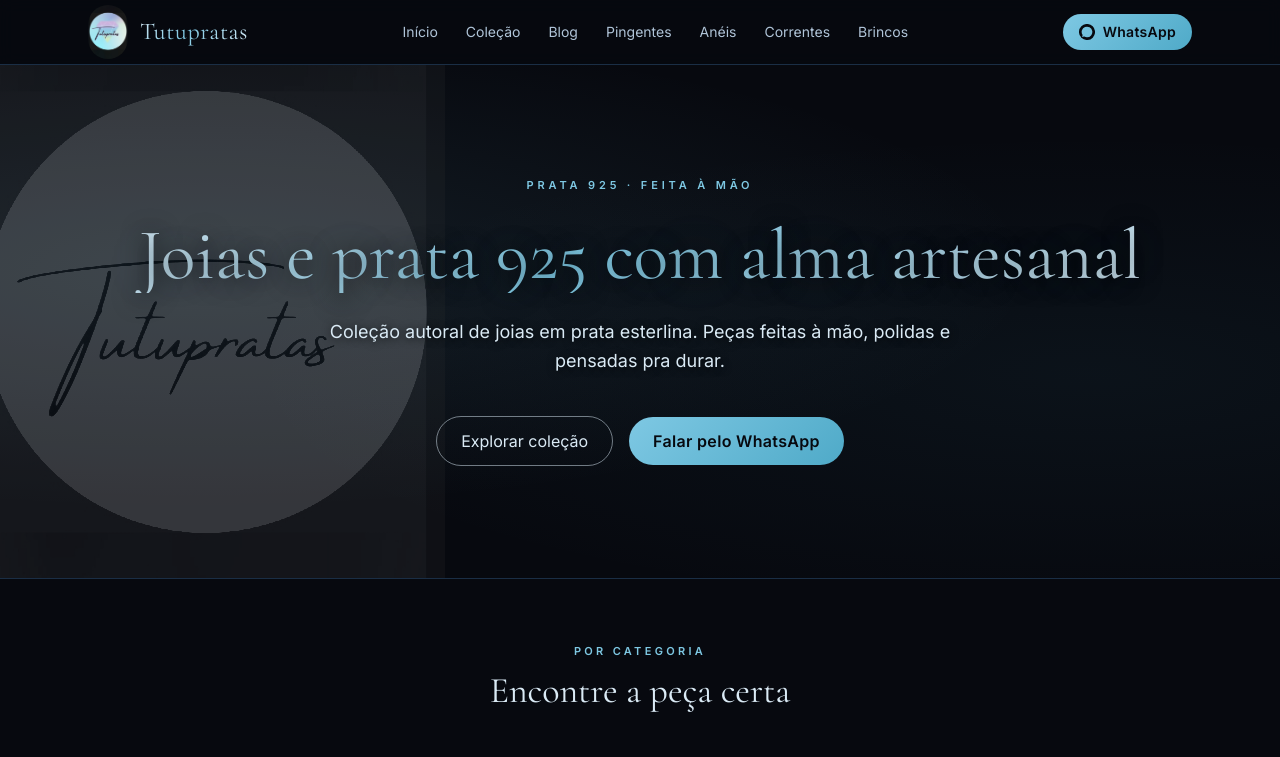
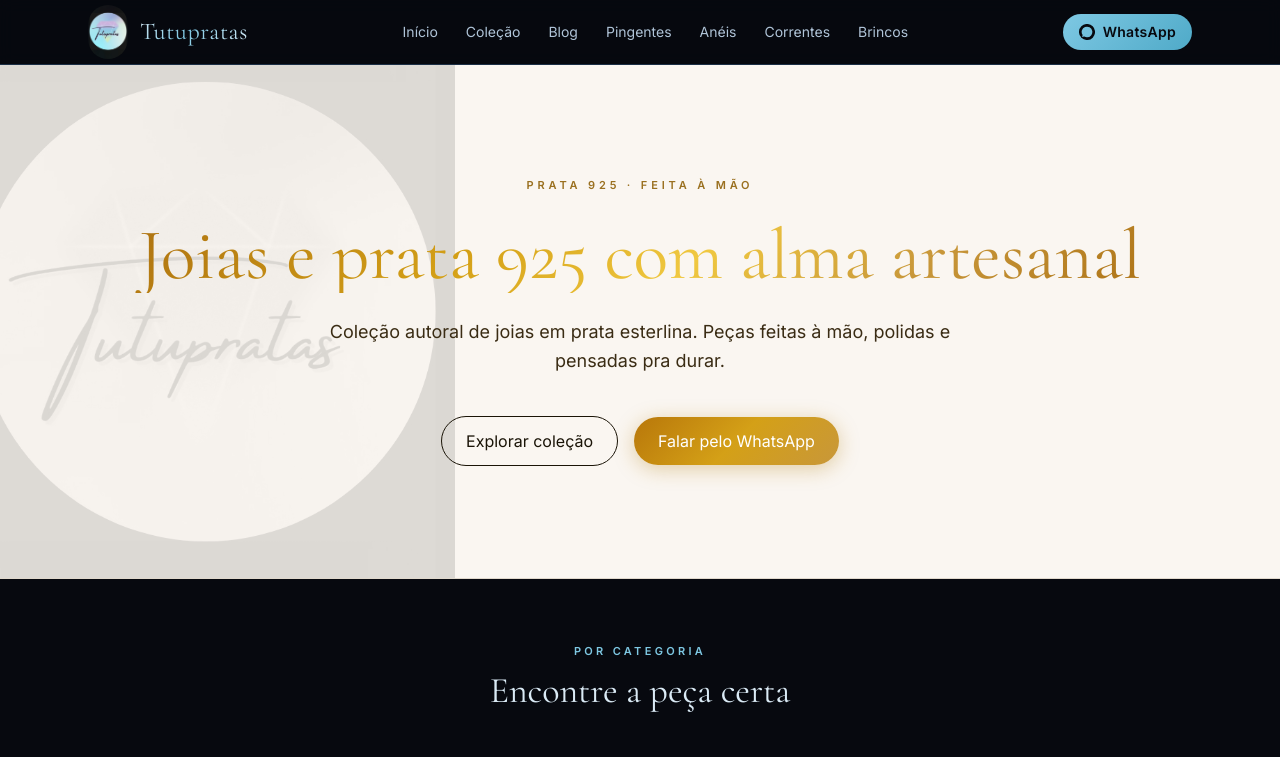
Before and after one commit to mmcarvalhodev/reponova-preview, a Next.js app: page / in a window 1280 px wide. Shown: the top 757 px of the page. Built offline with nearby package versions, Linux system fonts and the light colour scheme.

Commit message:
feat(hero): fundo claro creme + titulo dourado + logo borda preta via mix-blend-mode

```diff
--- a/components/Hero.tsx
+++ b/components/Hero.tsx
@@ -3,8 +3,11 @@
 
 export default function Hero() {
   return (
-    <section className="hero-grad border-b border-default relative overflow-hidden">
-      {/* Logo marca d'água — à esquerda, mais acesa */}
+    <section
+      className="relative overflow-hidden border-b"
+      style={{ background: "#faf6f1", borderColor: "#e0d8cc" }}
+    >
+      {/* Logo marca d'água — mix-blend-mode:multiply: fundo branco some, só o traço preto fica */}
       <div
         aria-hidden="true"
         className="pointer-events-none select-none absolute"
@@ -12,50 +15,57 @@
           top: "50%",
           left: "16%",
           transform: "translate(-50%, -50%)",
-          opacity: 0.18,
-          filter: "grayscale(100%) brightness(3.5)",
+          opacity: 0.13,
+          filter: "grayscale(100%)",
+          mixBlendMode: "multiply",
         }}
       >
         <Image
           src="/logo.jpeg"
           alt=""
-          width={480}
-          height={480}
+          width={500}
+          height={500}
           priority
           className="object-contain"
         />
       </div>
 
       <div className="relative z-10 max-w-6xl mx-auto px-6 py-20 md:py-28 text-center">
+        {/* Eyebrow */}
         <div
           className="text-[11px] font-semibold uppercase tracking-[0.35em] mb-6"
-          style={{ color: "var(--champagne)" }}
+          style={{ color: "#9a7020" }}
         >
           Prata 925 · Feita à mão
         </div>
 
+        {/* Título com gradiente dourado */}
         <h1
-          className="font-serif text-5xl md:text-7xl leading-[1.05] mb-6 silver-gradient"
-          style={{ textShadow: "0 2px 24px rgba(0,0,0,0.9), 0 0 60px rgba(126,200,227,0.15)" }}
+          className="font-serif text-5xl md:text-7xl leading-[1.05] mb-6"
+          style={{
+            background: "linear-gradient(135deg, #a86c10 0%, #d4a017 35%, #f0c840 55%, #c8973a 75%, #a86c10 100%)",
+            WebkitBackgroundClip: "text",
+            backgroundClip: "text",
+            color: "transparent",
+          }}
         >
           {site.tagline}
         </h1>
 
+        {/* Subtítulo */}
         <p
           className="text-lg max-w-2xl mx-auto mb-10 leading-relaxed"
-          style={{
-            color: "var(--silver-bright)",
-            textShadow: "0 1px 8px rgba(0,0,0,0.8)",
-          }}
+          style={{ color: "#3a2c14" }}
         >
           {site.description}
         </p>
 
+        {/* CTAs */}
         <div className="flex flex-wrap items-center justify-center gap-4">
           <a
             href="#colecao"
-            className="btn-outline inline-flex items-center gap-2 px-6 py-3 rounded-full"
-            style={{ borderColor: "rgba(218,234,245,0.5)", color: "var(--silver-bright)" }}
+            className="inline-flex items-center gap-2 px-6 py-3 rounded-full border transition hover:bg-black/5"
+            style={{ borderColor: "#1a1407", color: "#1a1407" }}
           >
             Explorar coleção
           </a>
@@ -63,7 +73,12 @@
             href={whatsappLink("Olá! Gostaria de tirar dúvidas sobre uma peça.")}
             target="_blank"
             rel="noopener noreferrer"
-            className="btn-primary inline-flex items-center gap-2 px-6 py-3 rounded-full"
+            className="inline-flex items-center gap-2 px-6 py-3 rounded-full transition"
+            style={{
+              background: "linear-gradient(135deg, #b8770a 0%, #d4a017 50%, #c8973a 100%)",
+              color: "#fff",
+              boxShadow: "0 4px 20px rgba(180,130,20,0.35)",
+            }}
           >
             Falar pelo WhatsApp
           </a>
```
